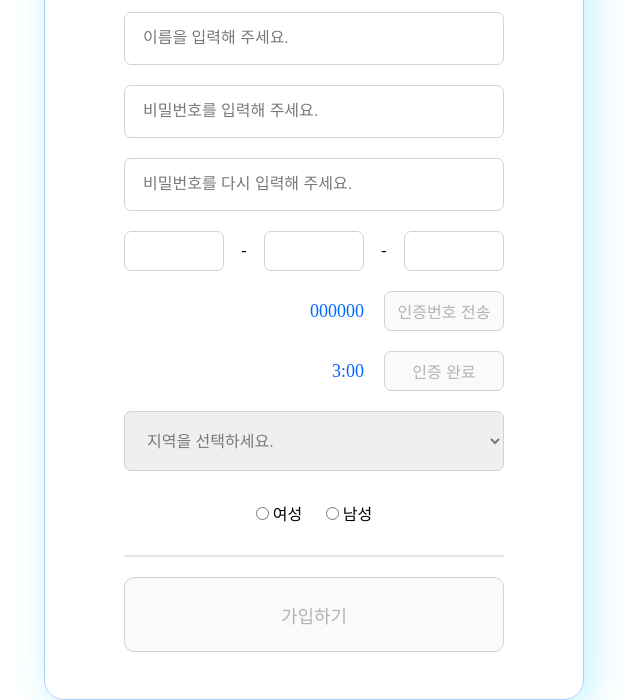
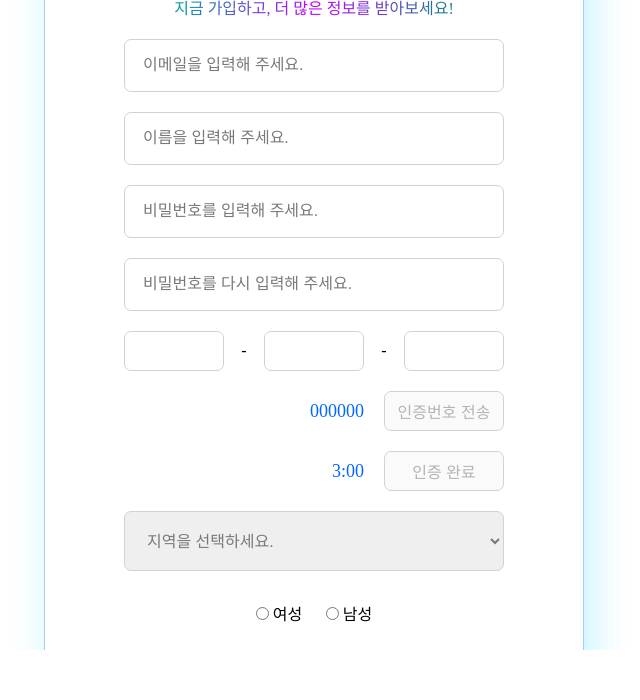
Before and after one commit to hznya/sign-up, a plain HTML site: page index.html in a window 1280 px wide. Shown: the part 150-850 px from the top of the page, without its empty margins (326-966 px from the left). After the commit the page ends 800 px from the top, so only its background shows below. Drawn offline with Linux system fonts and the light colour scheme.

Commit message:
스크롤 레이아웃 개선

```diff
--- a/index.html
+++ b/index.html
@@ -4,8 +4,11 @@
     <title>회원가입</title>
     <link href="./styles/final.css" rel="stylesheet" />
     <script src="final.js" ></script>
+    <meta name="viewport" content="width=device-width, initial-scale=1.0">
 </head>
 <body>
+    <div class="container">
+
         <div class="wrapper">
             <h3>HZN world</h3>
             <div class="intro">
@@ -55,5 +58,6 @@
             <button id="signup__button" onclick="signup()" disabled>가입하기</button>
         </div>
     </div>
+</div>
 </body>
 </html>
--- a/styles/final.css
+++ b/styles/final.css
@@ -3,13 +3,22 @@
     margin: 0px;
 }
 
-body {
+html, body {
+    overflow: auto;
     width: 100vw;
     height: 100vh;
-    display: flex;
     flex-direction: row;
     justify-content: center;
     align-items: center;
+}
+
+.container {
+  display: flex;
+  justify-content: center;
+  align-items: center;
+  min-height: 100vh;
+  margin-top: 50px;
+  margin-bottom: 50px;
 }
 
 .wrapper {
```
Lines whose indentation alone changed are shown as unchanged.
